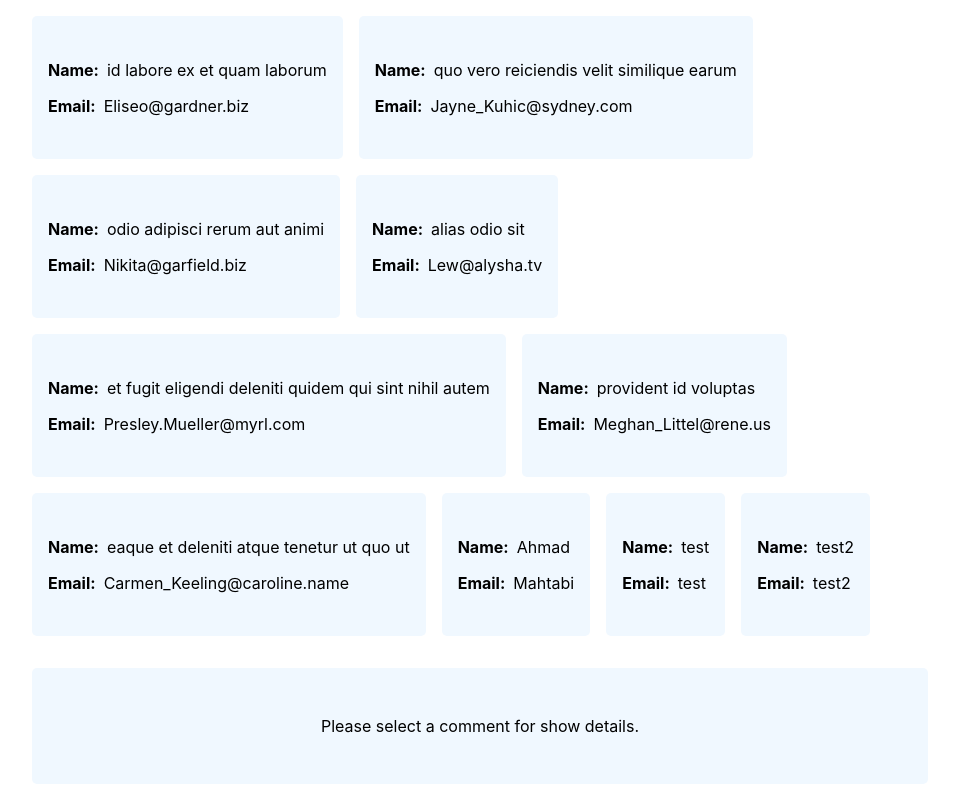
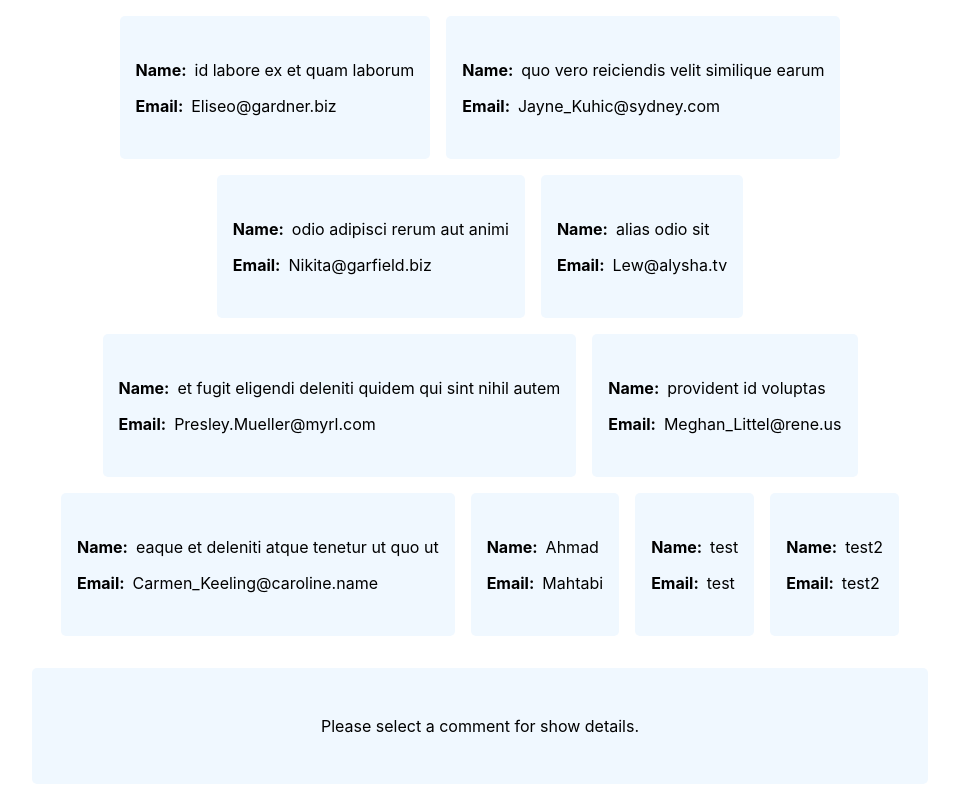
Before and after one commit to amir-rismani/http-request, a React (Create React App) app: page / in a window 1280 px wide. Shown: the top 800 px of the page, without its empty margins (160-1119 px from the left). Built offline with nearby package versions, Linux system fonts and the light colour scheme; data requests are answered from the project's data file.

Commit message:
Error handling

```diff
--- a/src/components/CommentList/CommentList.css
+++ b/src/components/CommentList/CommentList.css
@@ -1,6 +1,6 @@
 .comment-list{
     display: flex;
-    /* justify-content: space-between; */
+    justify-content: center;
     align-items: center;
     gap: 1rem;
     flex-wrap: wrap;
--- a/src/components/CommentList/CommentList.jsx
+++ b/src/components/CommentList/CommentList.jsx
@@ -1,14 +1,15 @@
 import Comment from "../Comment/Comment";
 import "./CommentList.css"
-const CommentList = ({ comments, onClickComment }) => {
+const CommentList = ({ comments, onClickComment, error }) => {
+    const renderCommentList = () => {
+        let renderValue = <p>Comments are loading...</p>
+        if (error) renderValue = <p>Comments loading failed!</p>
+        if (!error && comments) renderValue = comments.map(comment => <Comment comment={comment} key={comment.id} onClickComment={onClickComment} />)
+        return renderValue
+    }
+
     return (
-        <section className="comment-list">
-            {
-                comments ?
-                    comments.map(comment => <Comment comment={comment} key={comment.id} onClickComment={onClickComment} />)
-                    : <p>Comments are loading...</p>
-            }
-        </section>
+        <section className="comment-list">{renderCommentList()}</section>
     );
 }
 
--- a/src/container/CommentContainer/CommentContainer.jsx
+++ b/src/container/CommentContainer/CommentContainer.jsx
@@ -8,11 +8,11 @@ import "./CommentContainer.css";
 const CommentContainer = () => {
     const [comments, setComments] = useState(null);
     const [selectedCommentId, setSelectedCommentId] = useState(null);
+    const [error, setError] = useState(false);
 
     useEffect(() => {
         getAllComments()
     }, []);
-
 
     const clickHandler = async (commentId) => {
         setSelectedCommentId(commentId);
@@ -28,7 +28,6 @@ const CommentContainer = () => {
             })
     }
 
-
     const addHandler = async (commentValues) => {
         await axios.post('http://localhost:3001/comments', commentValues);
         getAllComments()
@@ -41,12 +40,14 @@ const CommentContainer = () => {
             })
             .catch((error) => {
                 console.log(error)
+                setError(true)
+                // setError({message: error.message})
             });
     }
 
     return (
         <main>
-            <CommentList comments={comments} onClickComment={clickHandler} />
+            <CommentList comments={comments} onClickComment={clickHandler} error={error} />
             <CommentDetails commentId={selectedCommentId} deleteHandler={deleteHandler} />
             <CommentForm addHandler={addHandler} />
         </main>
```
